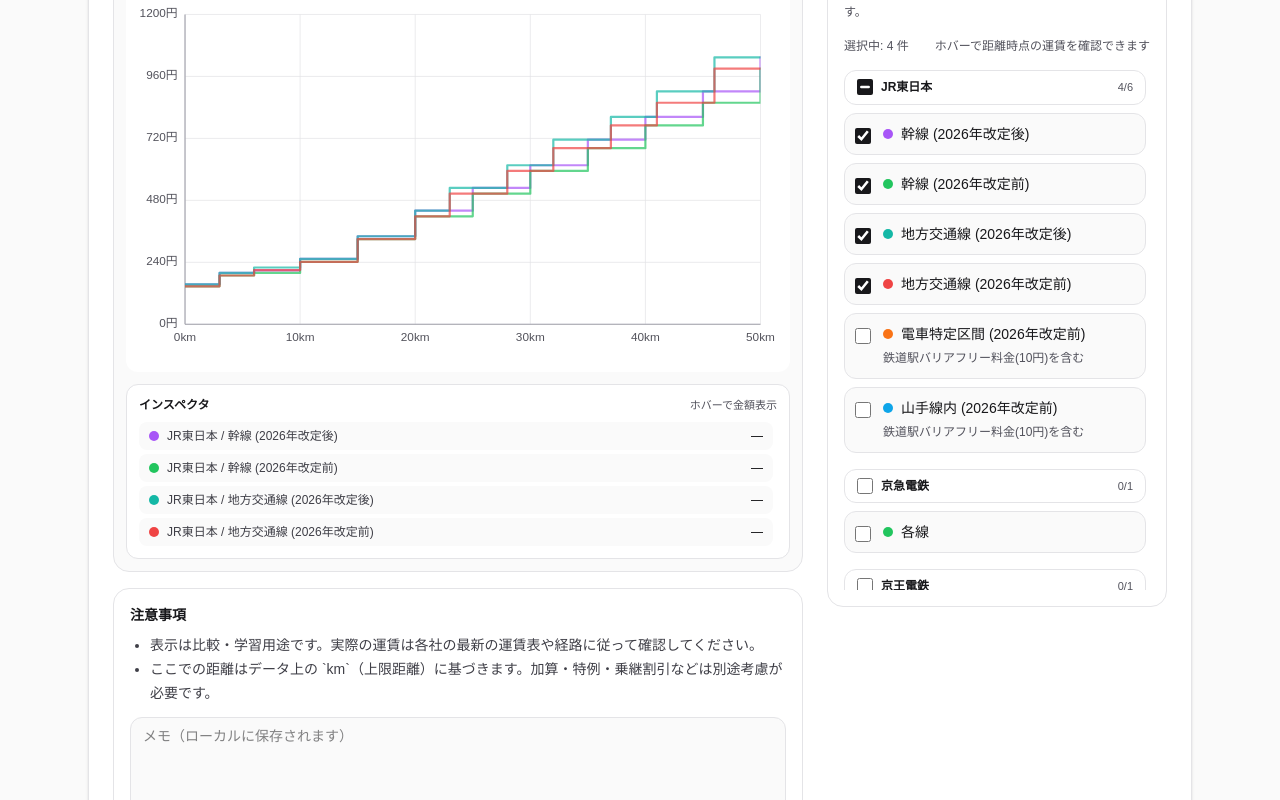
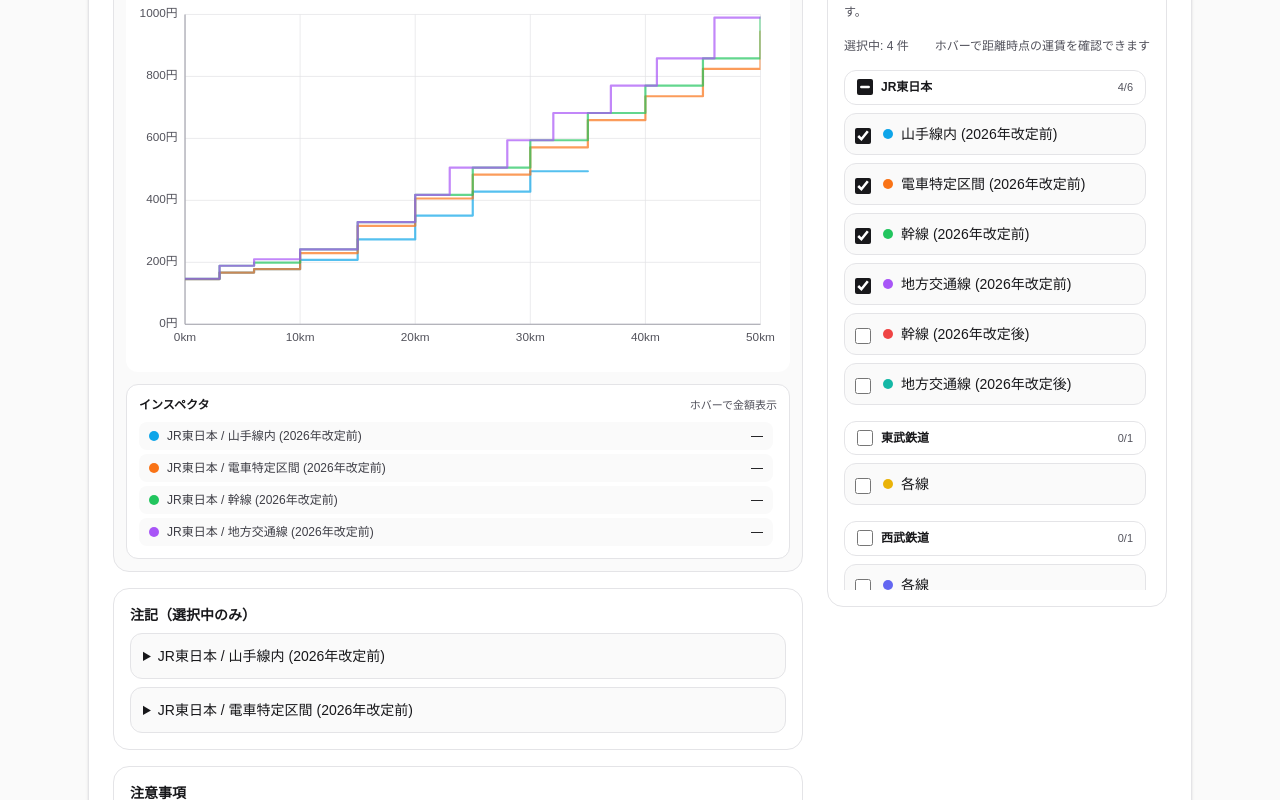
Before and after one commit to Teinishi/railway-fare-comparison, a Next.js app: page / in a window 1280 px wide. Shown: the part 340-1140 px from the top of the page. Built offline with nearby package versions, Linux system fonts and the light colour scheme.

Commit message:
fare_data.json の構造を見直し

```diff
--- a/app/ui/FareComparison.tsx
+++ b/app/ui/FareComparison.tsx
@@ -13,27 +13,25 @@
 
 type FareTable = {
   name: string;
-  description?: string;
+  note?: string;
   fares: FarePoint[];
 };
 
 type Company = {
   name: string;
-  description?: string;
-  fareTables: Record<string, FareTable>;
+  fareTables: FareTable[];
 };
 
 type FareData = {
-  companies: Record<string, Company>;
+  companies: Company[];
 };
 
 type Series = {
   id: string;
   companyKey: string;
   companyName: string;
-  tableKey: string;
   tableName: string;
-  description?: string;
+  note?: string;
   fares: FarePoint[];
   color: string;
 };
@@ -52,18 +50,14 @@
   "#06B6D4", // cyan-500
 ];
 
-function stableSeriesId(companyKey: string, tableKey: string) {
-  return `${companyKey}:${tableKey}`;
-}
-
 function normalizeFareData(raw: unknown): FareData {
   if (typeof raw !== "object" || raw === null) {
     throw new Error("fare_data.json: root must be an object");
   }
   const root = raw as Record<string, unknown>;
   const companies = root.companies;
-  if (typeof companies !== "object" || companies === null) {
-    throw new Error("fare_data.json: companies must be an object");
+  if (!Array.isArray(companies)) {
+    throw new Error("fare_data.json: companies must be an array");
   }
   return raw as FareData;
 }
@@ -133,30 +127,25 @@
     const series: Series[] = [];
     let i = 0;
 
-    for (const [companyKey, company] of Object.entries(data.companies)) {
-      if (!company?.fareTables) continue;
-      for (const [tableKey, table] of Object.entries(company.fareTables)) {
+    for (let companyIndex = 0; companyIndex < data.companies.length; companyIndex++) {
+      const company = data.companies[companyIndex];
+      if (!company?.fareTables?.length) continue;
+      const companyKey = `c${companyIndex}`;
+      for (let tableIndex = 0; tableIndex < company.fareTables.length; tableIndex++) {
+        const table = company.fareTables[tableIndex];
         if (!table?.fares?.length) continue;
         series.push({
-          id: stableSeriesId(companyKey, tableKey),
+          id: `${companyIndex}:${tableIndex}`,
           companyKey,
           companyName: company.name ?? companyKey,
-          tableKey,
-          tableName: table.name ?? tableKey,
-          description: table.description,
+          tableName: table.name ?? `table${tableIndex}`,
+          note: table.note,
           fares: table.fares,
           color: COLOR_PALETTE[i % COLOR_PALETTE.length],
         });
         i++;
       }
     }
-
-    // Stable-ish order for UX: by companyKey then tableKey.
-    series.sort((a, b) => {
-      const c = a.companyKey.localeCompare(b.companyKey);
-      if (c !== 0) return c;
-      return a.tableKey.localeCompare(b.tableKey);
-    });
 
     return series;
   }, [data]);
@@ -178,7 +167,7 @@
     const q = filterText.trim().toLowerCase();
     if (!q) return allSeries;
     return allSeries.filter((s) => {
-      const hay = `${s.companyName} ${s.tableName} ${s.description ?? ""}`.toLowerCase();
+      const hay = `${s.companyName} ${s.tableName}`.toLowerCase();
       return hay.includes(q);
     });
   }, [allSeries, filterText]);
@@ -188,6 +177,16 @@
     // Keep selection order consistent with allSeries
     return selected;
   }, [allSeries, selectedIds]);
+
+  const selectedNotes = useMemo(() => {
+    return selectedSeries
+      .filter((s) => (s.note ?? "").trim().length > 0)
+      .map((s) => ({
+        id: s.id,
+        title: `${s.companyName} / ${s.tableName}`,
+        note: s.note as string,
+      }));
+  }, [selectedSeries]);
 
   const grouped = useMemo(() => {
     const map = new Map<string, { companyName: string; items: Series[] }>();
@@ -287,6 +286,29 @@
               <StepFareChart fareKind={fareKind} series={selectedSeries} />
             </div>
 
+            {selectedNotes.length > 0 ? (
+              <div className="rounded-2xl border border-zinc-200 bg-white p-4">
+                <div className="mb-2 text-sm font-semibold text-zinc-900">
+                  注記（選択中のみ）
+                </div>
+                <div className="flex flex-col gap-2">
+                  {selectedNotes.map((n) => (
+                    <details
+                      key={n.id}
+                      className="rounded-xl border border-zinc-200 bg-zinc-50 p-3"
+                    >
+                      <summary className="cursor-pointer text-sm font-medium text-zinc-900">
+                        {n.title}
+                      </summary>
+                      <div className="mt-2 whitespace-pre-wrap text-sm leading-6 text-zinc-700">
+                        {n.note}
+                      </div>
+                    </details>
+                  ))}
+                </div>
+              </div>
+            ) : null}
+
             <div className="rounded-2xl border border-zinc-200 bg-white p-4">
               <div className="mb-2 text-sm font-semibold text-zinc-900">
                 注意事項
@@ -356,7 +378,7 @@
                   </div>
                 </div>
 
-                <div className="flex max-h-[520px] flex-col gap-4 overflow-auto pr-1">
+                <div className="flex max-h-130 flex-col gap-4 overflow-auto pr-1">
                   {grouped.map((g) => (
                     <div key={g.companyKey} className="flex flex-col gap-2">
                       <CompanyHeader
@@ -389,11 +411,6 @@
                                 {s.tableName}
                               </div>
                             </div>
-                            {s.description ? (
-                              <div className="mt-1 max-h-10 overflow-hidden text-xs leading-5 text-zinc-600">
-                                {s.description}
-                              </div>
-                            ) : null}
                           </div>
                         </label>
                       ))}
--- a/public/data/fare_data.json
+++ b/public/data/fare_data.json
@@ -1,11 +1,11 @@
 {
-    "companies": {
-        "jrEast": {
+    "companies": [
+        {
             "name": "JR東日本",
-            "fareTables": {
-                "yamanoteBefore2026": {
+            "fareTables": [
+                {
                     "name": "山手線内 (2026年改定前)",
-                    "description": "鉄道駅バリアフリー料金(10円)を含む",
+                    "note": "鉄道駅バリアフリー料金(10円)を含む",
                     "fares": [
                         { "km": 3, "ic": 146, "ticket": 150 },
                         { "km": 6, "ic": 167, "ticket": 170 },
@@ -17,9 +17,9 @@
                         { "km": 35, "ic": 494, "ticket": 500 }
                     ]
                 },
-                "tokyoSpecifiedBefore2026": {
+                {
                     "name": "電車特定区間 (2026年改定前)",
-                    "description": "鉄道駅バリアフリー料金(10円)を含む",
+                    "note": "鉄道駅バリアフリー料金(10円)を含む",
                     "fares": [
                         { "km": 3, "ic": 146, "ticket": 150 },
                         { "km": 6, "ic": 167, "ticket": 170 },
@@ -54,7 +54,7 @@
                         { "km": 400, "ic": 6280, "ticket": 6280 }
                     ]
                 },
-                "mainLinesBefore2026": {
+                {
                     "name": "幹線 (2026年改定前)",
                     "fares": [
                         { "km": 3, "ic": 147, "ticket": 150 },
@@ -110,7 +110,35 @@
                         { "km": 1000, "ticket": 12540 }
                     ]
                 },
-                "mainLinesAfter2026": {
+                {
+                    "name": "地方交通線 (2026年改定前)",
+                    "fares": [
+                        { "km": 3, "ic": 147, "ticket": 150 },
+                        { "km": 6, "ic": 189, "ticket": 190 },
+                        { "km": 10, "ic": 210, "ticket": 210 },
+                        { "km": 15, "ic": 242, "ticket": 240 },
+                        { "km": 20, "ic": 330, "ticket": 330 },
+                        { "km": 23, "ic": 418, "ticket": 420 },
+                        { "km": 28, "ic": 506, "ticket": 510 },
+                        { "km": 32, "ic": 594, "ticket": 590 },
+                        { "km": 37, "ic": 682, "ticket": 680 },
+                        { "km": 41, "ic": 770, "ticket": 770 },
+                        { "km": 46, "ic": 858, "ticket": 860 },
+                        { "km": 55, "ic": 990, "ticket": 990 },
+                        { "km": 64, "ic": 1166, "ticket": 1170 },
+                        { "km": 73, "ic": 1342, "ticket": 1340 },
+                        { "km": 82, "ic": 1518, "ticket": 1520 },
+                        { "km": 91, "ic": 1694, "ticket": 1690 },
+                        { "km": 100, "ic": 1881, "ticket": 1880 },
+                        { "km": 110, "ic": 1980, "ticket": 1980 },
+                        { "km": 128, "ic": 2310, "ticket": 2310 },
+                        { "km": 146, "ic": 2640, "ticket": 2640 },
+                        { "km": 164, "ic": 3080, "ticket": 3080 },
+                        { "km": 182, "ic": 3410, "ticket": 3410 },
+                        { "km": 200, "ic": 3740, "ticket": 3740 }
+                    ]
+                },
+                {
                     "name": "幹線 (2026年改定後)",
                     "fares": [
                         { "km": 3, "ic": 155, "ticket": 160 },
@@ -166,35 +194,7 @@
                         { "km": 1000, "ticket": 12980 }
                     ]
                 },
-                "regionalLinesBefore2026": {
-                    "name": "地方交通線 (2026年改定前)",
-                    "fares": [
-                        { "km": 3, "ic": 147, "ticket": 150 },
-                        { "km": 6, "ic": 189, "ticket": 190 },
-                        { "km": 10, "ic": 210, "ticket": 210 },
-                        { "km": 15, "ic": 242, "ticket": 240 },
-                        { "km": 20, "ic": 330, "ticket": 330 },
-                        { "km": 23, "ic": 418, "ticket": 420 },
-                        { "km": 28, "ic": 506, "ticket": 510 },
-                        { "km": 32, "ic": 594, "ticket": 590 },
-                        { "km": 37, "ic": 682, "ticket": 680 },
-                        { "km": 41, "ic": 770, "ticket": 770 },
-                        { "km": 46, "ic": 858, "ticket": 860 },
-                        { "km": 55, "ic": 990, "ticket": 990 },
-                        { "km": 64, "ic": 1166, "ticket": 1170 },
-                        { "km": 73, "ic": 1342, "ticket": 1340 },
-                        { "km": 82, "ic": 1518, "ticket": 1520 },
-                        { "km": 91, "ic": 1694, "ticket": 1690 },
-                        { "km": 100, "ic": 1881, "ticket": 1880 },
-                        { "km": 110, "ic": 1980, "ticket": 1980 },
-                        { "km": 128, "ic": 2310, "ticket": 2310 },
-                        { "km": 146, "ic": 2640, "ticket": 2640 },
-                        { "km": 164, "ic": 3080, "ticket": 3080 },
-                        { "km": 182, "ic": 3410, "ticket": 3410 },
-                        { "km": 200, "ic": 3740, "ticket": 3740 }
-                    ]
-                },
-                "regionalLinesAfter2026": {
+                {
                     "name": "地方交通線 (2026年改定後)",
                     "fares": [
                         { "km": 3, "ic": 155, "ticket": 160 },
@@ -222,14 +222,14 @@
                         { "km": 200, "ic": 3850, "ticket": 3850 }
                     ]
                 }
-            }
+            ]
         },
-        "tobu": {
+        {
             "name": "東武鉄道",
-            "fareTables": {
-                "tobuLines": {
+            "fareTables": [
+                {
                     "name": "各線",
-                    "description": "鉄道駅バリアフリー料金(10円)を含む",
+                    "note": "鉄道駅バリアフリー料金(10円)を含む",
                     "fares": [
                         { "km": 4, "ic": 157, "ticket": 160 },
                         { "km": 7, "ic": 178, "ticket": 180 },
@@ -252,14 +252,14 @@
                         { "km": 178, "ic": 1581, "ticket": 1590 }
                     ]
                 }
-            }
+            ]
         },
-        "seibu": {
+        {
             "name": "西武鉄道",
-            "fareTables": {
-                "seibuLines": {
+            "fareTables": [
+                {
                     "name": "各線",
-                    "description": "鉄道駅バリアフリー料金(10円)を含む",
+                    "note": "鉄道駅バリアフリー料金(10円)を含む",
                     "fares": [
                         { "km": 4, "ic": 157, "ticket": 160 },
                         { "km": 8, "ic": 188, "ticket": 180 },
@@ -283,15 +283,15 @@
                         { "km": 81, "ic": 796, "ticket": 800 }
                     ]
                 }
-            }
+            ]
         },
-        "keisei": {
+        {
             "name": "京成電鉄",
-            "description": "成田空港周辺に加算運賃の設定あり\n千原線周辺に乗継運賃の設定あり\n特定区間運賃の設定あり",
-            "fareTables": {
-                "keiseiLines": {
+            "note": "成田空港周辺に加算運賃の設定あり\n千原線周辺に乗継運賃の設定あり\n特定区間運賃の設定あり",
+            "fareTables": [
+                {
                     "name": "京成本線、東成田線、押上線、金町線、千葉線",
-                    "description": "鉄道駅バリアフリー料金(10円)を含む",
+                    "note": "鉄道駅バリアフリー料金(10円)を含む",
                     "fares": [
                         { "km": 3, "ic": 146, "ticket": 150 },
                         { "km": 5, "ic": 167, "ticket": 170 },
@@ -310,9 +310,9 @@
                         { "km": 70, "ic": 912, "ticket": 920 }
                     ]
                 },
-                "chihara": {
+                {
                     "name": "千原線",
-                    "description": "鉄道駅バリアフリー料金(10円)を含む",
+                    "note": "鉄道駅バリアフリー料金(10円)を含む",
                     "fares": [
                         { "km": 3, "ic": 199, "ticket": 200 },
                         { "km": 5, "ic": 261, "ticket": 270 },
@@ -324,7 +324,7 @@
                         { "km": 11, "ic": 377, "ticket": 380 }
                     ]
                 },
-                "matsudo": {
+                {
                     "name": "松戸線",
                     "fares": [
                         { "km": 5, "ic": 167, "ticket": 170 },
@@ -335,7 +335,7 @@
                         { "km": 27, "ic": 272, "ticket": 280 }
                     ]
                 },
-                "skyAccess": {
+                {
                     "name": "成田空港線 (成田スカイアクセス線)",
                     "fares": [
                         { "km": 3, "ic": 210, "ticket": 210 },
@@ -357,7 +357,7 @@
                         { "km": 52, "ic": 995, "ticket": 1000 }
                     ]
                 },
-                "hokuso": {
+                {
                     "name": "北総線 (京成高砂～印旛日本医大)",
                     "fares": [
                         { "km": 3, "ic": 188, "ticket": 190 },
@@ -374,13 +374,13 @@
                         { "km": 33, "ic": 811, "ticket": 820 }
                     ]
                 }
-            }
+            ]
         },
-        "keikyu": {
+        {
             "name": "京急電鉄",
-            "description": "天空橋～羽田空港第1・第2ターミナル間に加算運賃の設定あり\n特定区間運賃の設定あり",
-            "fareTables": {
-                "keikyuLines": {
+            "note": "天空橋～羽田空港第1・第2ターミナル間に加算運賃の設定あり\n特定区間運賃の設定あり",
+            "fareTables": [
+                {
                     "name": "各線",
                     "fares": [
                         { "km": 3, "ic": 150, "ticket": 150 },
@@ -400,13 +400,13 @@
                         { "km": 67, "ic": 740, "ticket": 740 }
                     ]
                 }
-            }
+            ]
         },
-        "tokyu": {
+        {
             "name": "東急電鉄",
-            "description": "世田谷線、こどもの国線は均一運賃\n新綱島～新横浜間に加算運賃の設定あり\n田園都市線とこどもの国線に乗り継ぎ運賃の設定あり",
-            "fareTables": {
-                "tokyuLines": {
+            "note": "世田谷線、こどもの国線は均一運賃\n新綱島～新横浜間に加算運賃の設定あり\n田園都市線とこどもの国線に乗り継ぎ運賃の設定あり",
+            "fareTables": [
+                {
                     "name": "各線 (世田谷線、こどもの国線は除く)",
                     "fares": [
                         { "km": 3, "ic": 140, "ticket": 140 },
@@ -423,12 +423,12 @@
                         { "km": 56, "ic": 531, "ticket": 540 }
                     ]
                 }
-            }
+            ]
         },
-        "keio": {
+        {
             "name": "京王電鉄",
-            "fareTables": {
-                "keioLines": {
+            "fareTables": [
+                {
                     "name": "各線",
                     "fares": [
                         { "km": 4, "ic": 140, "ticket": 140 },
@@ -444,14 +444,14 @@
                         { "km": 52, "ic": 430, "ticket": 430 }
                     ]
                 }
-            }
+            ]
         },
-        "odakyu": {
+        {
             "name": "小田急電鉄",
-            "fareTables": {
-                "odakyuLines": {
+            "fareTables": [
+                {
                     "name": "各線",
-                    "description": "鉄道駅バリアフリー料金(10円)を含む",
+                    "note": "鉄道駅バリアフリー料金(10円)を含む",
                     "fares": [
                         { "km": 3, "ic": 136, "ticket": 140 },
                         { "km": 6, "ic": 167, "ticket": 170 },
@@ -475,15 +475,15 @@
                         { "km": 83, "ic": 901, "ticket": 910 }
                     ]
                 }
-            }
+            ]
         },
-        "sotetsu": {
+        {
             "name": "相模鉄道",
-            "description": "いずみ野線、新横浜線には加算運賃の設定あり",
-            "fareTables": {
-                "sotetsuLines": {
+            "note": "いずみ野線、新横浜線には加算運賃の設定あり",
+            "fareTables": [
+                {
                     "name": "各線",
-                    "description": "鉄道駅バリアフリー料金(10円)を含む",
+                    "note": "鉄道駅バリアフリー料金(10円)を含む",
                     "fares": [
                         { "km": 3, "ic": 157, "ticket": 160 },
                         { "km": 7, "ic": 188, "ticket": 190 },
@@ -494,15 +494,15 @@
                         { "km": 26, "ic": 324, "ticket": 330 }
                     ]
                 }
-            }
+            ]
         },
-        "tokyoMetro": {
+        {
             "name": "東京メトロ",
-            "description": "北千住～綾瀬間、目黒～白金高輪間に特例あり\n都営地下鉄との乗継割引あり",
-            "fareTables": {
-                "tokyoMetroLines": {
+            "note": "北千住～綾瀬間、目黒～白金高輪間に特例あり\n都営地下鉄との乗継割引あり",
+            "fareTables": [
+                {
                     "name": "各線",
-                    "description": "鉄道駅バリアフリー料金(10円)を含む",
+                    "note": "鉄道駅バリアフリー料金(10円)を含む",
                     "fares": [
                         { "km": 6, "ic": 178, "ticket": 180 },
                         { "km": 11, "ic": 209, "ticket": 210 },
@@ -511,13 +511,13 @@
                         { "km": 40, "ic": 324, "ticket": 330 }
                     ]
                 }
-            }
+            ]
         },
-        "toeiSubway": {
+        {
             "name": "都営地下鉄",
-            "description": "目黒～白金高輪間に特例あり\n東京メトロとの乗継割引あり",
-            "fareTables": {
-                "toeiSubwayLines": {
+            "note": "目黒～白金高輪間に特例あり\n東京メトロとの乗継割引あり",
+            "fareTables": [
+                {
                     "name": "各線",
                     "fares": [
                         { "km": 4, "ic": 178, "ticket": 180 },
@@ -528,7 +528,7 @@
                         { "km": 46, "ic": 430, "ticket": 430 }
                     ]
                 }
-            }
+            ]
         }
-    }
+    ]
 }
```
Lines whose indentation alone changed are shown as unchanged.
